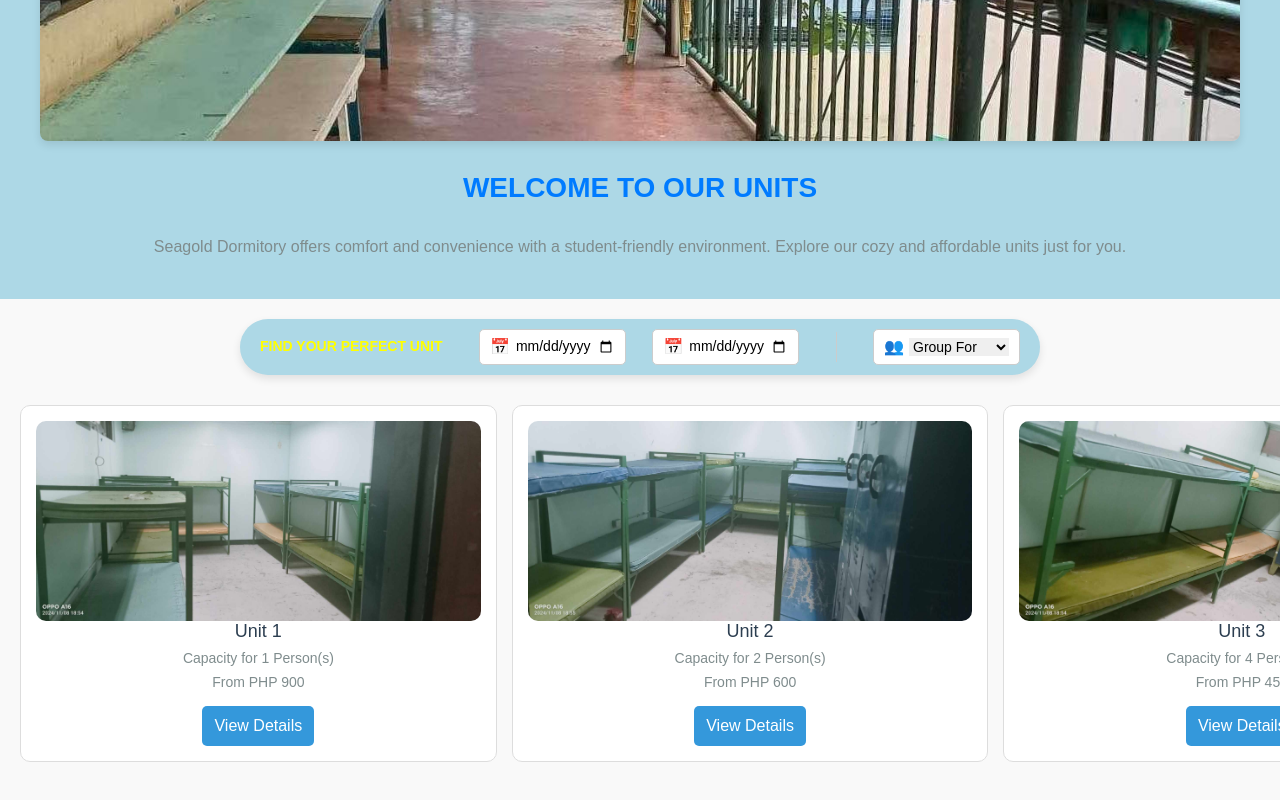
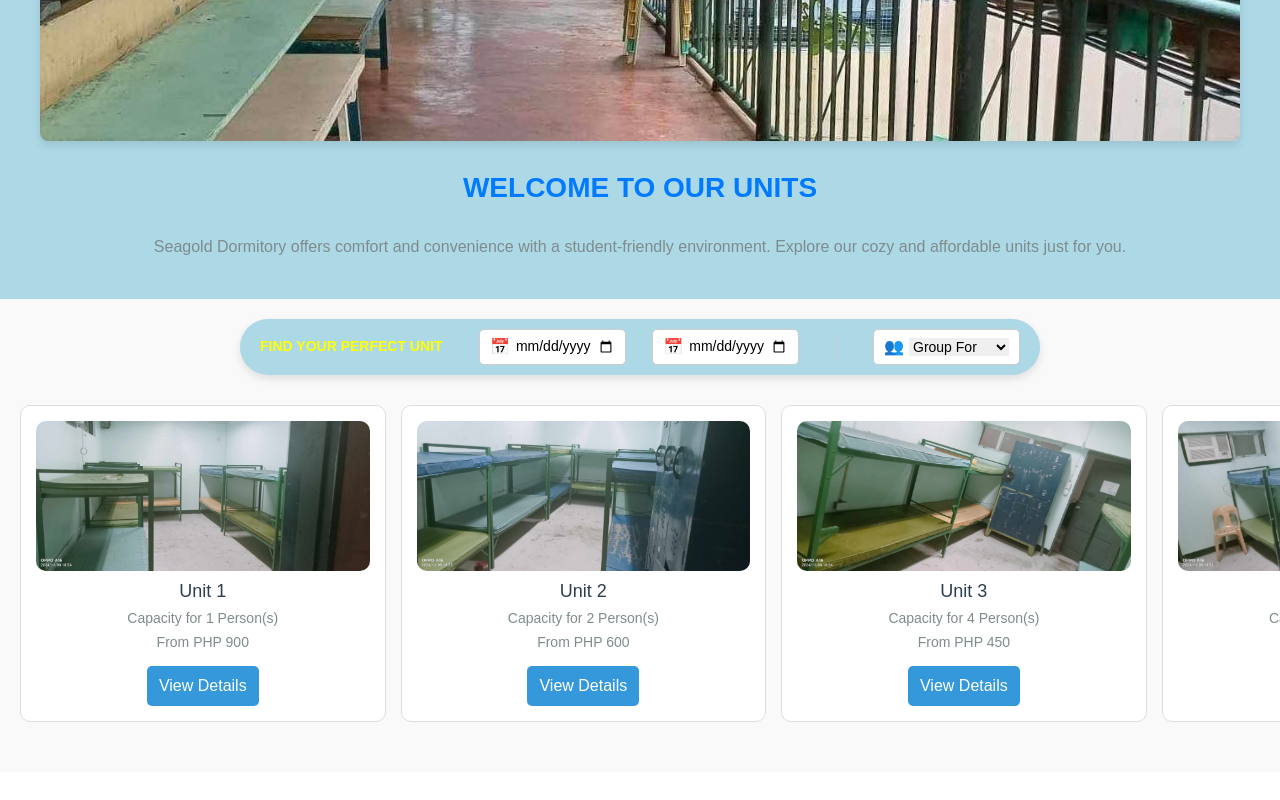
Before and after one commit to Albean12/dorm-vision, a React (Create React App) app: page /units in a window 1280 px wide. Shown: the part 662-1462 px from the top of the page. After the commit the page ends 1434 px from the top, so only its background shows below. Built offline with nearby package versions, Linux system fonts and the light colour scheme.

Commit message:
update unit js and css

```diff
--- a/src/Units.css
+++ b/src/Units.css
@@ -129,13 +129,12 @@
   box-shadow: 0px 4px 15px rgba(0, 0, 0, 0.2);
 }
 
-.unit-image,
-.modal-main-image,
-.modal-gallery img {
-  width: 100%; /* Full width of the container */
-  height: 200px; /* Fixed height for consistent aspect ratio */
-  object-fit: cover; /* Maintain aspect ratio and fill the container */
-  border-radius: 10px; /* Keeps the rounded corners consistent */
+.unit-image {
+  width: 100%;
+  height: 150px;
+  object-fit: cover;
+  border-radius: 10px;
+  margin-bottom: 10px;
 }
 
 .unit-title {
@@ -254,6 +253,9 @@
   gap: 20px;
   font-family: Arial, sans-serif;
   color: #2c3e50;
+  width: 100%;
+  height: auto;
+  flex-grow: 1;
 }
 
 .modal-info h1 {
```
Also changed, not shown: 2 other files (tests, documents, lock files or other folders).
